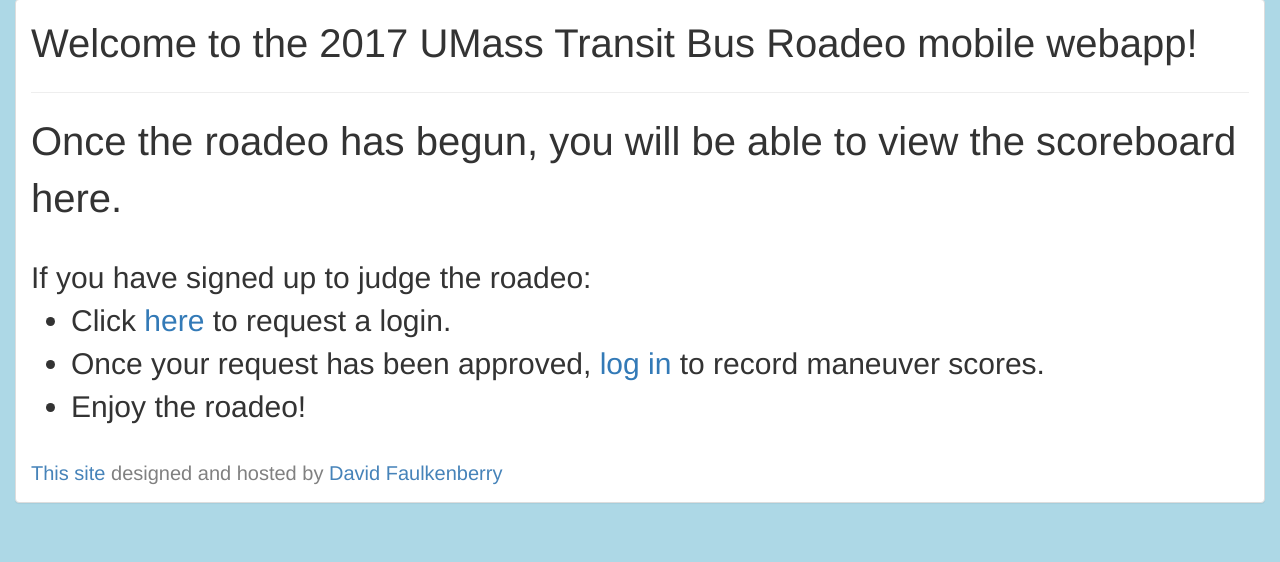
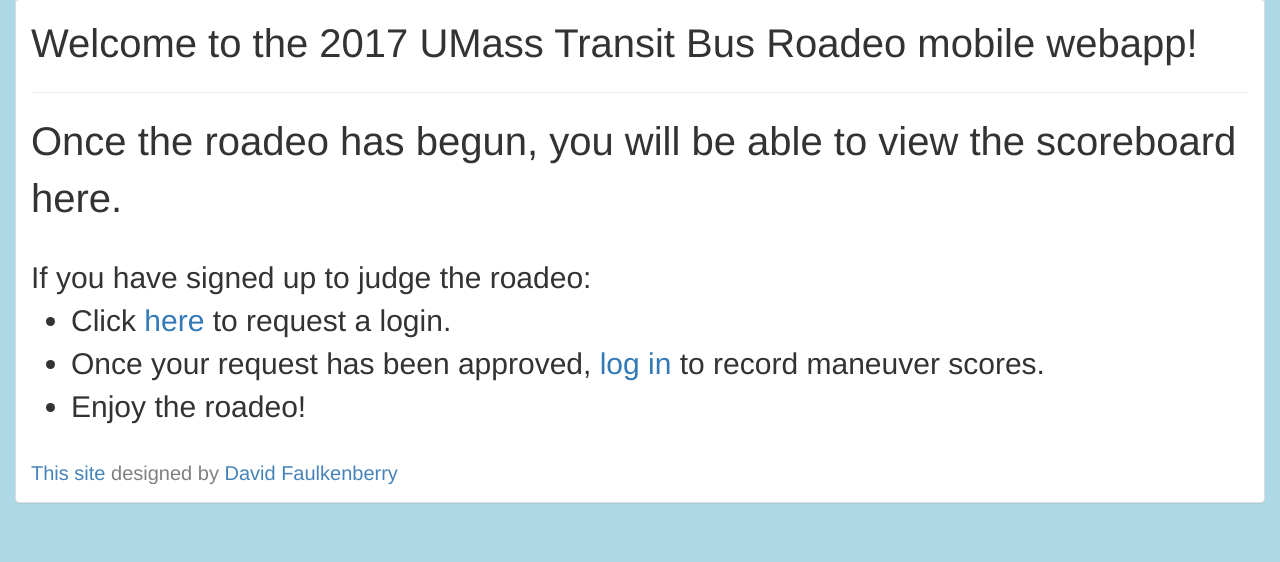
Before and after one commit to umts/umasstransit.rodeo, a Rails app: page / in a window 1280 px wide. Shown: the part 96-658 px from the top of the page. Run offline with Rails 7, Linux system fonts and the light colour scheme; data that the repository does not hold is empty; style sheets or scripts are compiled from the project's sources; parts of the project's set-up code (start-up, migrations or seed data) failed here and were passed over; some libraries are stand-ins or nearby versions.

Commit message:
no longer hosted by DFaulken

```diff
--- a/app/views/participants/welcome.haml
+++ b/app/views/participants/welcome.haml
@@ -21,5 +21,5 @@
       %li Enjoy the roadeo!
   .attributions
     = link_to 'This site', 'https://github.com/umts/umasstransit.rodeo'
-    designed and hosted by
+    designed by
     = link_to 'David Faulkenberry', 'https://github.com/dfaulken'
```
